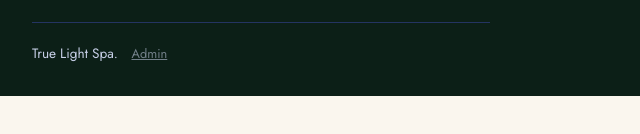
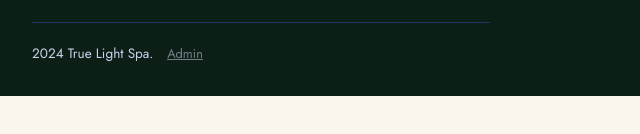
Before and after one commit to ghipeeudom001-wq/True-light-spa, a plain HTML site: page index.html in a window 1280 px wide. Shown: the part 2067-2201 px from the top of the page, 48-688 px from the left. Drawn offline with nearby package versions, Linux system fonts and the light colour scheme.

Commit message:
Update footer year to 2024

```diff
--- a/index.html
+++ b/index.html
@@ -611,7 +611,7 @@ body::after{content:"";position:fixed;inset:0;pointer-events:none;z-index:200;op
  <div><div class="big" id="fname">True Light Spa</div><p style="margin-top:.5rem;max-width:40ch">Spa and beauty salon in Uyo, Akwa Ibom.</p></div>
  <div><h4>Explore</h4><button class="fl" data-go="services">Services</button><button class="fl" data-go="projects">Book now</button><button class="fl" data-go="gallery">Gallery</button><button class="fl" data-go="contact">Contact &amp; careers</button></div>
  <div><h4>Contact</h4><div id="f-contact"></div></div>
-</div><div class="wrap"><div class="copy"><span <2024></span> <span id="fcopy">True Light Spa.</span> <button class="staff" data-act="admin">Admin</button></div></div></footer>
+</div><div class="wrap"><div class="copy"> 2024</span> <span id="fcopy">True Light Spa.</span> <button class="staff" data-act="admin">Admin</button></div></div></footer>
 
 <nav class="dock" id="dock" aria-label="Main navigation">
  <i class="dpill" id="dpill" aria-hidden="true"></i>
```
